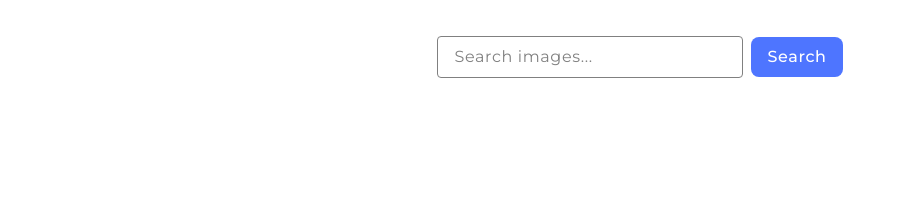
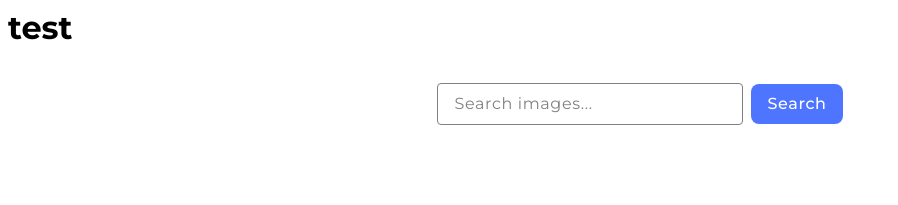
Before and after one commit to svbiz4u/goit-js-hw-11, a plain HTML site: page index.html in a window 1280 px wide. Shown: the whole page, without its empty margins (0-898 px from the left). Drawn offline with Linux system fonts and the light colour scheme.

Commit message:
Deploying to gh-pages from @ svbiz4u/goit-js-hw-11@ff20aed2388f106e420b984c08f844aedc5ef270 🚀

```diff
--- a/index.html
+++ b/index.html
@@ -1,3 +1,5 @@
+<!-- test -->
+
 <!DOCTYPE html>
 <html lang="en">
   <head>
@@ -18,6 +20,7 @@
     <link rel="stylesheet" crossorigin href="/goit-js-hw-11/assets/index-DmCg9zyK.css">
   </head>
   <body>
+    <h1>test</h1>
     <form class="form">
       <input type="text" name="query" placeholder="Search images..." />
       <button type="submit" class="form-btn">Search</button>
```
Also changed, not shown: 1 other file.
